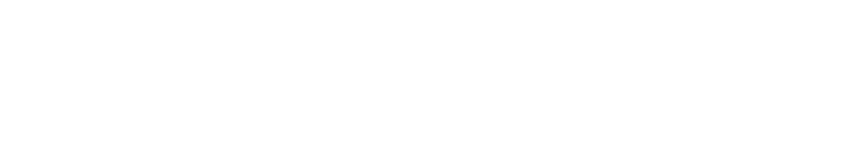
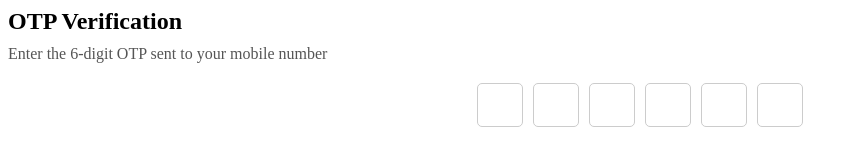
Before and after one commit to acciojob/OTP-SandeepDinodia, a website: page main.html in a window 1280 px wide. Shown: the whole page, without its empty margins (0-858 px from the left). Drawn offline with Linux system fonts and the light colour scheme.

Commit message:
created a submission

```diff
--- a/main.html
+++ b/main.html
@@ -8,7 +8,32 @@
 
 <body>
 	<!-- the entire body must be written by student -->
+	  <div id="verification_heading">OTP Verification</div>
+    <div id="verification_subtext">Enter the 6-digit OTP sent to your mobile number</div>
+
+    <div class="code-container">
+        <input class="code" type="text" maxlength="1" oninput="onCodeInput(1)" onkeydown="onBackspace(1)">
+        <input class="code" type="text" maxlength="1" oninput="onCodeInput(2)" onkeydown="onBackspace(2)">
+        <input class="code" type="text" maxlength="1" oninput="onCodeInput(3)" onkeydown="onBackspace(3)">
+        <input class="code" type="text" maxlength="1" oninput="onCodeInput(4)" onkeydown="onBackspace(4)">
+        <input class="code" type="text" maxlength="1" oninput="onCodeInput(5)" onkeydown="onBackspace(5)">
+        <input class="code" type="text" maxlength="1" oninput="onCodeInput(6)" onkeydown="onBackspace(6)">
+    </div>
     <script type="text/javascript" src="./script.js">
+		  function onCodeInput(index) {
+            if (index < 6) {
+                document.querySelector(`.code:nth-child(${index + 1})`).value = event.target.value;
+                document.querySelector(`.code:nth-child(${index + 2})`).focus();
+            } else {
+                document.querySelector(`.code:nth-child(${index})`).value = event.target.value;
+            }
+        }
+
+        function onBackspace(index) {
+            if (event.key === 'Backspace' && index > 1) {
+                document.querySelector(`.code:nth-child(${index - 1})`).focus();
+            }
+        }
 </script>
 
 </body>
--- a/styles.css
+++ b/styles.css
@@ -1 +1,29 @@
 /*  your css code here. If applicable */
+        #verification_heading {
+            font-size: 24px;
+            font-weight: bold;
+            margin-bottom: 10px;
+        }
+
+        #verification_subtext {
+            font-size: 16px;
+            color: #555;
+            margin-bottom: 20px;
+        }
+
+        .code-container {
+            display: flex;
+            justify-content: center;
+            gap: 10px;
+            margin-top: 20px;
+        }
+
+        .code {
+            width: 40px;
+            height: 40px;
+            text-align: center;
+            font-size: 18px;
+            border: 1px solid #ccc;
+            border-radius: 5px;
+            outline: none;
+        }
```
